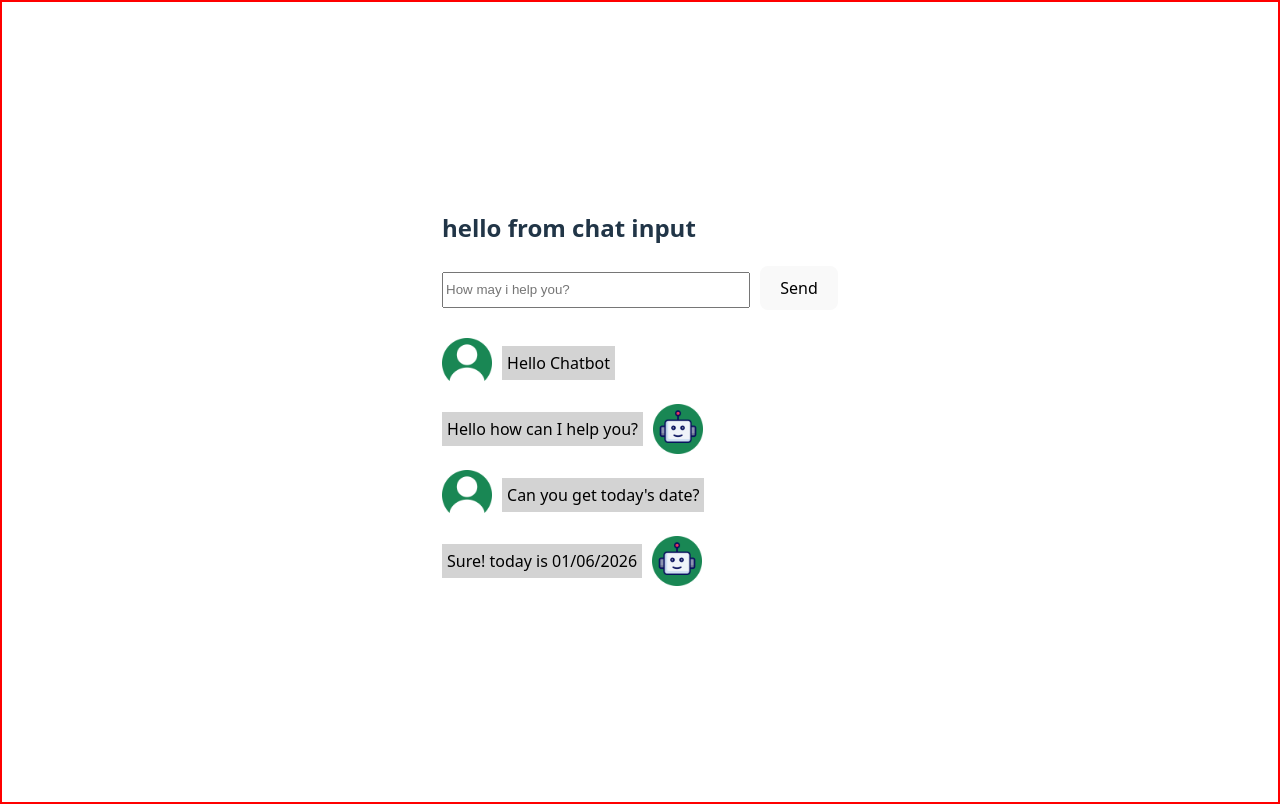
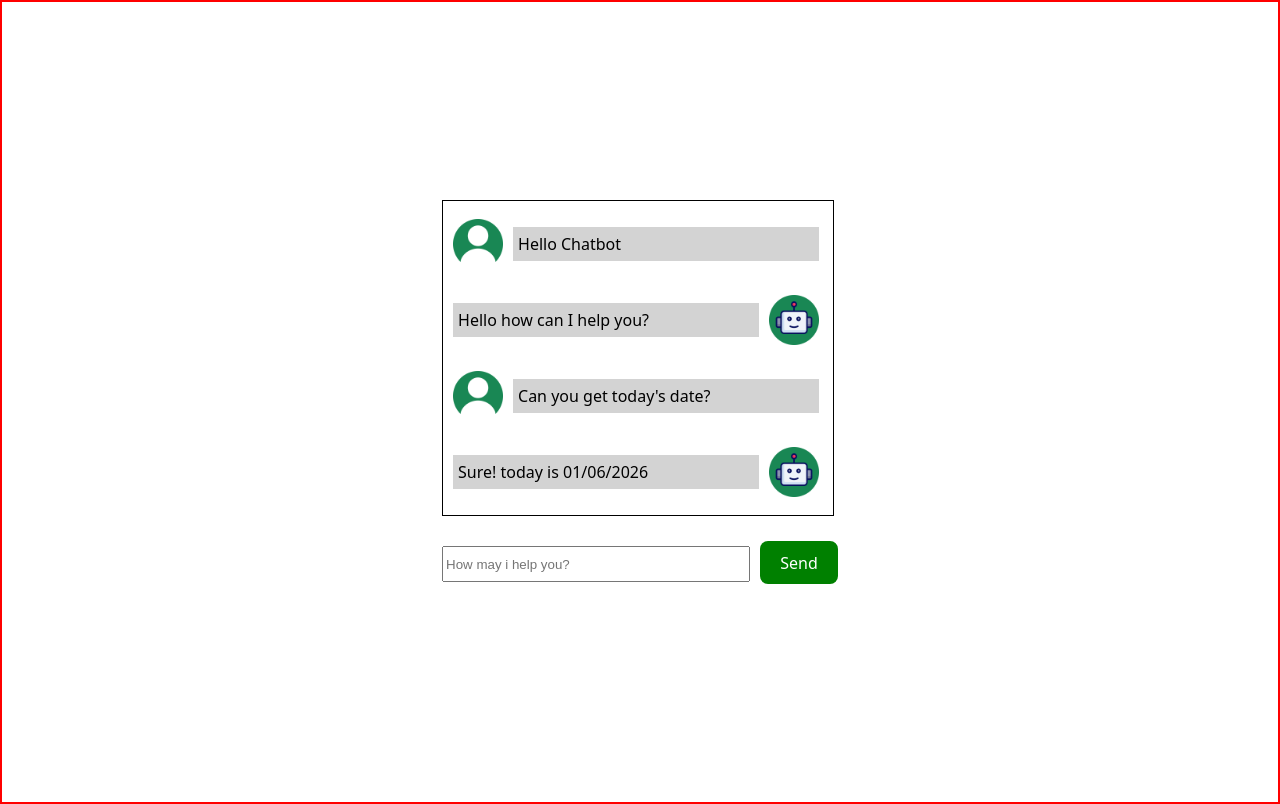
Before and after one commit to abdel1413/chatBot, a React (Vite) app: page / in a window 1280 px wide. Built offline with nearby package versions, Linux system fonts and the light colour scheme.

Commit message:
finish styling

```diff
--- a/src/App.jsx
+++ b/src/App.jsx
@@ -32,12 +32,13 @@ function App() {
 
   return (
     <>
+    <ChatMessages
+    messages={messages} />
     <ChatInput
     messages={messages}
     setMessages={setMessages}
     />
-    <ChatMessages
-    messages={messages} />
+
     </>
   )
 }
--- a/src/components/ChatInput.jsx
+++ b/src/components/ChatInput.jsx
@@ -1,6 +1,6 @@
 import { useState } from "react";
 
-export const ChatInput = ({messages, setMessages}) => {
+export const  ChatInput = ({messages, setMessages}) => {
   const [inputText, setInputText] =  useState("");
 
 
@@ -8,9 +8,9 @@ export const ChatInput = ({messages, setMessages}) => {
 
         setInputText(e.target.value);
     }
-    const sendMessage = () => {
+     async function sendMessage(){
 
-        console.log("Input Text:", inputText);
+
         setMessages([
             ...messages,
             {
@@ -20,8 +20,7 @@ export const ChatInput = ({messages, setMessages}) => {
             }
         ]);
 
-       console.log("Messages after user input:", window.chatbot.getResponse(inputText) );
-        let chatbotResponse = window.chatbot.getResponse(inputText);
+        let chatbotResponse = await window.chatbot.getResponseAsync(inputText);
 
         setMessages(prevMessages => [
             ...prevMessages,
@@ -36,8 +35,7 @@ export const ChatInput = ({messages, setMessages}) => {
     }
 
   return (
-    <div>
-    <h2 style={{margin: "0"}}>hello from chat input</h2>
+
     <div>
         <input style={{width:"300px", height:"30px" , marginRight:"10px"}}
         type="text"
@@ -46,9 +44,9 @@ export const ChatInput = ({messages, setMessages}) => {
          onChange={getInput}
             value={inputText}
          />
-        <button onClick={sendMessage}>Send</button>
+        <button onClick={sendMessage} style={{backgroundColor: 'green', color: 'white'}}>Send</button>
 
     </div>
-    </div>
+
   )
 }
--- a/src/components/ChatMessages.jsx
+++ b/src/components/ChatMessages.jsx
@@ -12,7 +12,11 @@ export const ChatMessages = ({messages}) => {
 //     setMessage([...messages, newMessage]);
 //   }
   return (
-    <>
+    <div style={{display:"flex", flexDirection:"column", gap:"10px" ,
+    border:"1px solid black", padding:"10px",
+    width:"370px",
+    marginBottom:"5px"
+    }}>
       {/* <button onClick={sendMessage}>send Msg</button> */}
       {messages.map(({message,sender,id})=>(
       <Message
@@ -20,6 +24,6 @@ export const ChatMessages = ({messages}) => {
       message={message}
       sender={sender}/>
     ))}
-    </>
+    </div>
   )
 }
--- a/src/components/Message.jsx
+++ b/src/components/Message.jsx
@@ -3,7 +3,7 @@ import user from '../assets/user.png'
 import robot from '../assets/robot.png'
 export const Message = ({message,sender}) => {
    return (
-    <div style={{display:"flex", alignItems:"center", gap:"10px"}}>
+    <div style={{display:"flex",alignItems:'center', gap:"10px" ,width:"100%",}}>
       {sender === 'user' &&(
          <img   src={user}
          style={{width:"50px" ,
@@ -13,7 +13,8 @@ export const Message = ({message,sender}) => {
             <p
                 style={{background: "lightgray",
                 color:'black' ,
-                padding:'5px'}}>
+                padding:'5px'
+                ,width:"80%",}}>
                     {message}
             </p>
 
```
